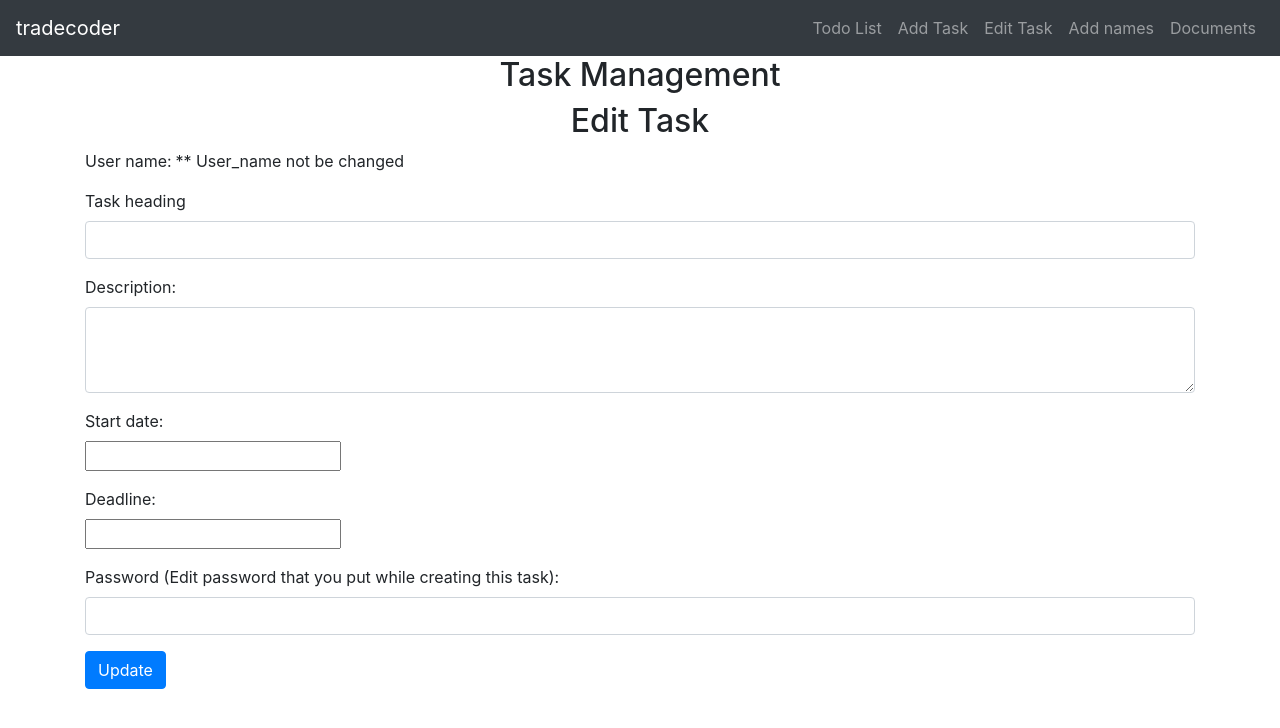
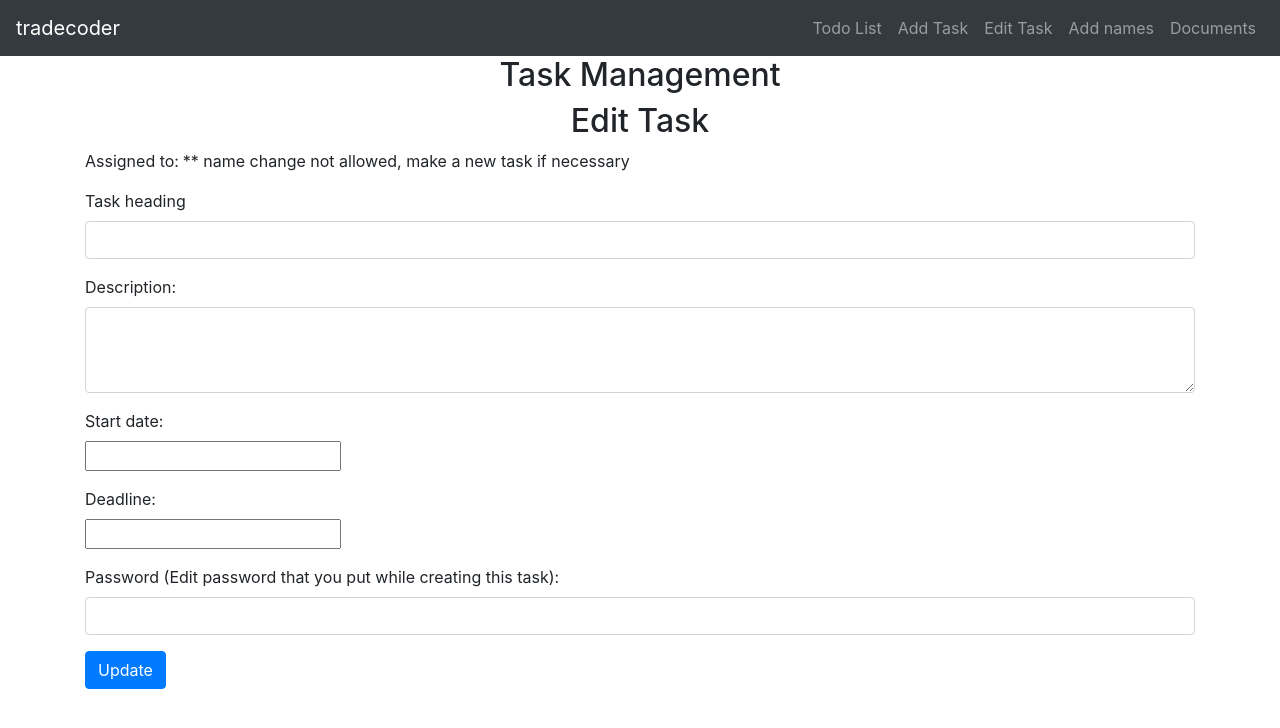
Before and after one commit to thetradecoder/mern-crud-app, a React (Create React App) app: page /mern-crud-app/edit/1 in a window 1280 px wide. Shown: the top 728 px of the page. Built offline with nearby package versions, Linux system fonts and the light colour scheme; no server answers.

Commit message:
local update

```diff
--- a/src/components/edittask.component.js
+++ b/src/components/edittask.component.js
@@ -74,7 +74,7 @@ export default function EditTask(){
             <h2 className="text-center">Edit Task</h2>
             <form onSubmit={onEditSubmit}>
                 <div className="form-group">
-                    <p>User name:<strong> {username} </strong> ** User_name not be changed</p>
+                    <p>Assigned to:<strong> {username} </strong> ** name change not allowed, make a new task if necessary</p>
                 </div>
                 <div className="form-group">
                         <label>Task heading</label>
```
